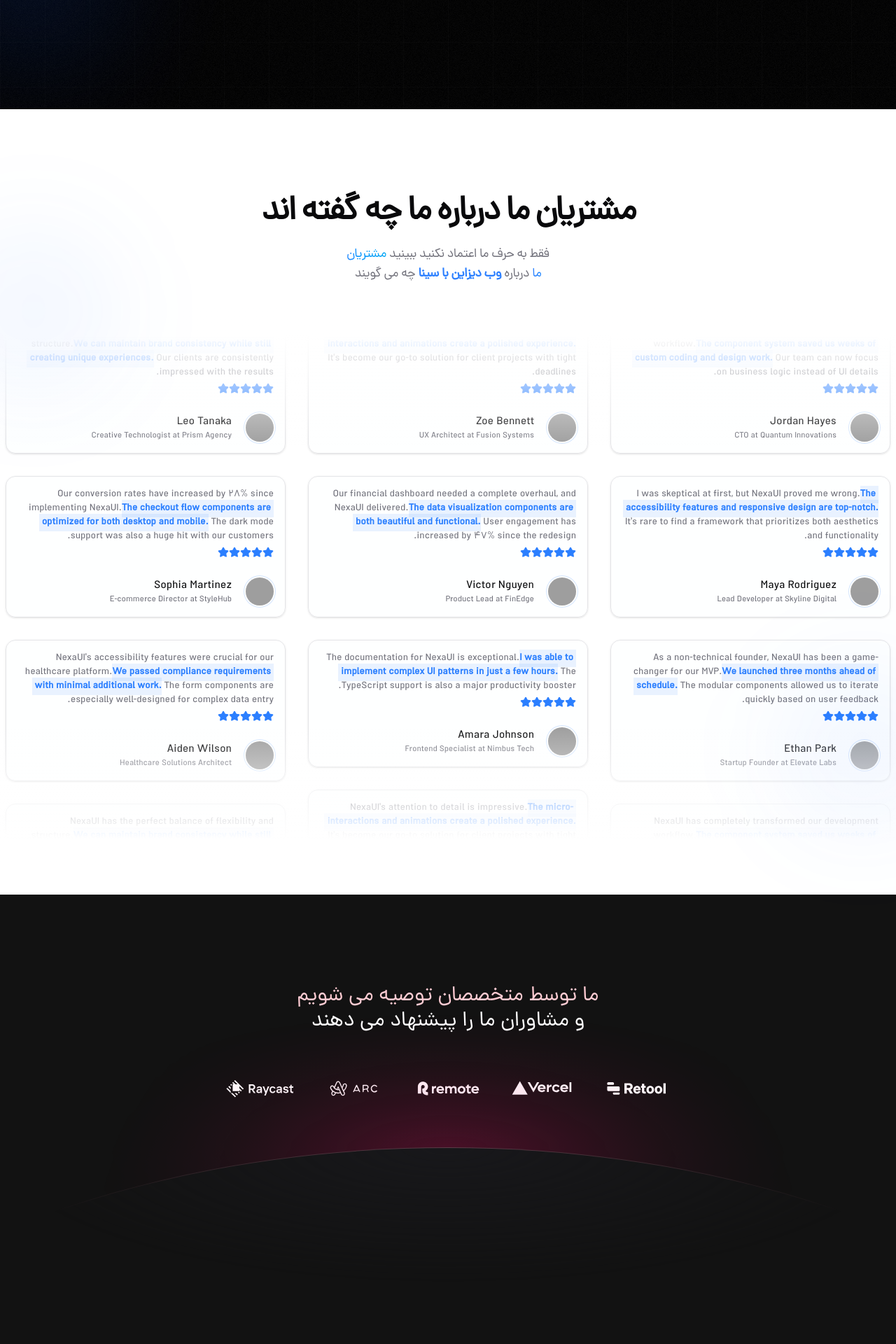
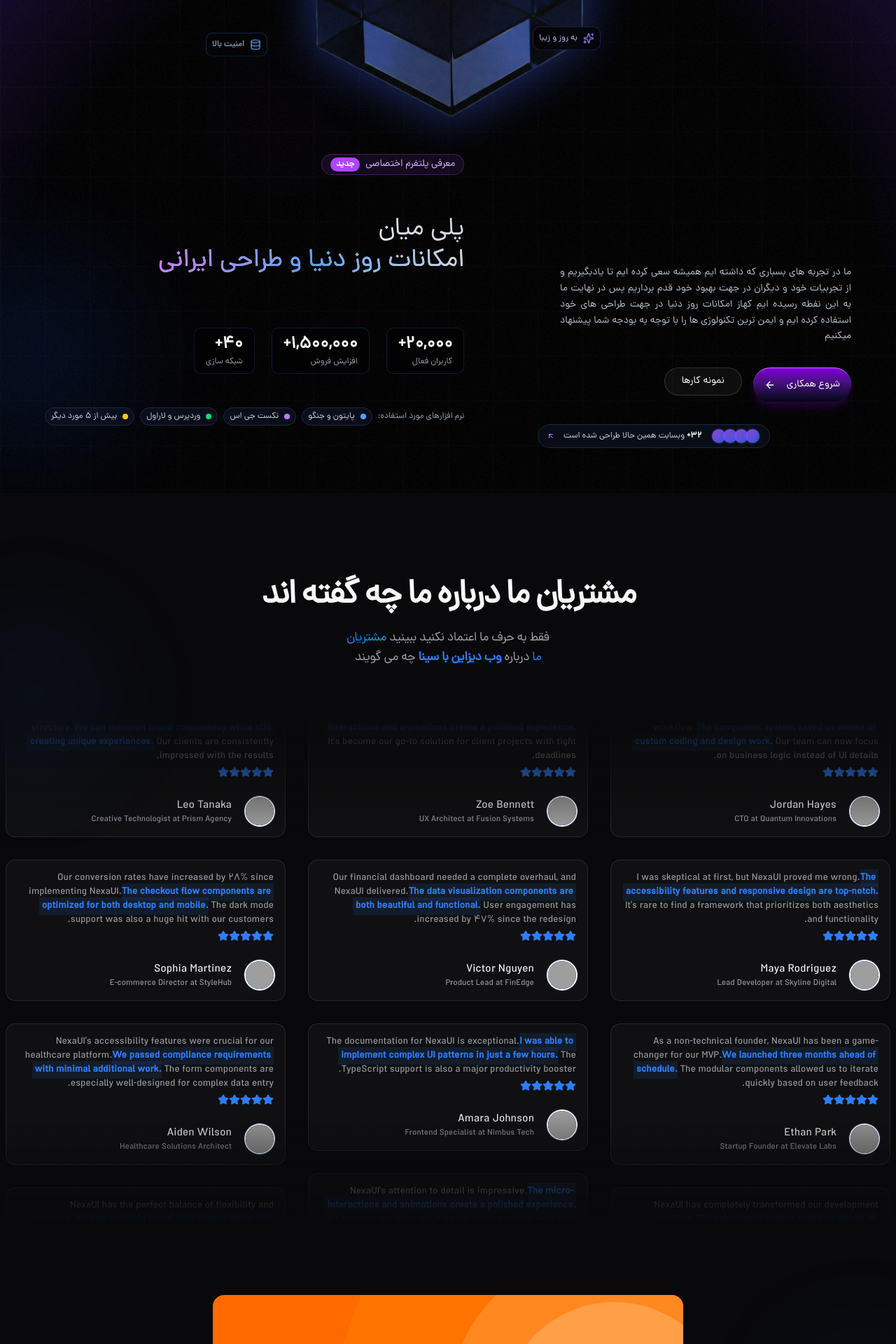
Before and after one commit to sina47822/webdesignbysina, a Next.js app: page / in a window 1280 px wide. Shown: the part 2393-4313 px from the top of the page at 70% size. Built offline with nearby package versions, Linux system fonts and the light colour scheme; grey boxes are pictures that could not be loaded.

Commit message:
change view

```diff
--- a/src/app/layout.tsx
+++ b/src/app/layout.tsx
@@ -55,7 +55,7 @@ export default function RootLayout({
         <body>
           <ThemeProvider
             attribute="class"
-            defaultTheme="system"
+            defaultTheme="dark"
             enableSystem
             disableTransitionOnChange
           >
--- a/src/components/CTA/CTA1.tsx
+++ b/src/components/CTA/CTA1.tsx
@@ -21,7 +21,7 @@ export default function CTA1() {
             src="/assets/cta/grid.svg"
           />
           <div className="relative isolate overflow-hidden px-4 py-12 sm:px-24">
-            <p className="w-fit rounded-xl bg-white px-4 py-1 text-center text-base leading-7 font-semibold text-black uppercase lg:text-left">
+            <p className="w-fit rounded-2xl bg-white px-4 py-1 text-center text-base leading-7 font-semibold text-black uppercase lg:text-left">
               ارتباط با ما
             </p>
             <h2 className="mt-3 max-w-lg text-4xl font-semibold text-white md:text-6xl">
@@ -55,6 +55,9 @@ export default function CTA1() {
             </ul>
           </div>
         </div>
+      <div className="absolute left-auto -bottom-40 left-1/2 h-96 w-20 -translate-x-1/2 -rotate-45 rounded-full bg-gray-200/30 blur-[80px] lg:left-96 lg:left-auto lg:translate-x-0"></div>
+      <div className="absolute left-auto -bottom-40 left-1/2 h-96 w-20 -translate-x-1/2 -rotate-45 rounded-full bg-gray-200/30 blur-[80px] lg:left-96 lg:left-auto lg:translate-x-0"></div>
+      <div className="absolute left-auto -bottom-40 left-1/2 h-96 w-20 -translate-x-1/2 -rotate-45 rounded-full bg-gray-200/30 blur-[80px] lg:left-96 lg:left-auto lg:translate-x-0"></div>
       </section>
     </div>
   );
--- a/src/components/CTA/CTA2.tsx
+++ b/src/components/CTA/CTA2.tsx
@@ -3,37 +3,37 @@ import { FaInstagram } from "react-icons/fa";
 
 export default function CTA2() {
   return (
-    <div className="relative flex justify-center items-center w-full max-w-4xl overflow-hidden rounded-[40px] bg-orange-500 p-6 sm:p-10 md:p-20">
+    <div className="z-1">
+      <div className="relative flex justify-center items-center w-full max-w-4xl overflow-hidden rounded-2xl bg-orange-500 p-6 sm:p-10 md:p-20">
         <div className="absolute inset-0 hidden h-full w-full overflow-hidden md:block">
           <div className="absolute top-1/2 right-[-45%] aspect-square h-[800px] w-[800px] -translate-y-1/2">
             <div className="absolute inset-0 rounded-full bg-orange-400 opacity-30"></div>
-          <div className="absolute inset-0 scale-[0.8] rounded-full bg-orange-300 opacity-30"></div>
-          <div className="absolute inset-0 scale-[0.6] rounded-full bg-orange-200 opacity-30"></div>
-          <div className="absolute inset-0 scale-[0.4] rounded-full bg-orange-100 opacity-30"></div>
-          <div className="absolute inset-0 scale-[0.2] rounded-full bg-orange-50 opacity-30"></div>
-          <div className="absolute inset-0 scale-[0.1] rounded-full bg-white/50 opacity-30"></div>
+            <div className="absolute inset-0 scale-[0.6] rounded-full bg-orange-300 opacity-30"></div>
+            <div className="absolute inset-0 scale-[0.4] rounded-full bg-orange-200 opacity-30"></div>
           </div>
         </div>
 
         <div className="relative z-10">
-        <h1 className="mb-3 text-3xl font-bold text-white sm:text-4xl md:mb-4 md:text-5xl">
+          <h1 className="mb-3 text-xl font-yekan font-bold text-white sm:text-2xl md:mb-4 md:text-3xl">
             به گروه تلگرامی ما بپیوندید
           </h1>
-        <p className="mb-6 max-w-lg text-base text-white sm:text-lg md:mb-8 text-justify">
+          <p className="mb-6 max-w-lg text-sm mt-6 text-white sm:text-md md:mb-8 text-justify">
             در اینجا پر از آموزش های روز و نحوه کار ما را مشاهده میکنید همینطور همینطور می توانید ارتباط نزدیک تری با ما داشته باشید
           </p>
 
           <div className="flex flex-col gap-4 sm:flex-row sm:gap-6">
-          <button className="flex w-full group items-center justify-between rounded-full bg-black px-5 py-3 text-white sm:w-[240px]">
+            <button className="flex w-full group items-center justify-between rounded-full bg-blue-950 px-5 py-3 text-white sm:w-[240px]">
               <Send />
-            <span className="font-medium">عضویت در کانال تلگرام</span>
+              <span className="text-md font-yekan font-bold">تلگرام</span>
               <span className="h-5 w-5 flex-shrink-0 rounded-full bg-white group-hover:bg-red-300 duration-[.2s]"></span>
             </button>
-          <button className="flex w-full group items-center justify-between rounded-full bg-black px-5 py-3 text-white sm:w-[240px]">
+            <button className="flex w-full group items-center justify-between rounded-full bg-blue-950 px-5 py-3 text-white sm:w-[240px]">
               <FaInstagram />
-            <span className="font-medium">کانال اینستاگرام</span>
+              <span className="text-md font-yekan font-bold">اینستاگرام</span>
               <span className="h-5 w-5 flex-shrink-0 rounded-full bg-white group-hover:bg-blue-600 duration-[.2s]"></span>
             </button>
+          </div>
+
         </div>
       </div>
     </div>
--- a/src/components/FAQ/FAQ1.tsx
+++ b/src/components/FAQ/FAQ1.tsx
@@ -71,7 +71,7 @@ export default function Faq1() {
           <Accordion
             type="single"
             collapsible
-            className="border-border/40 bg-card/30 w-full rounded-xl border p-2 backdrop-blur-sm"
+            className="border-border/40 bg-card/30 w-full rounded-2xl border p-2 backdrop-blur-sm"
             defaultValue="1"
           >
             {items.map((item, index) => (
--- a/src/components/Features/Feature1.tsx
+++ b/src/components/Features/Feature1.tsx
@@ -67,7 +67,7 @@ export default function Feature1() {
             {features.map((item, idx) => (
               <li
                 key={idx}
-                className="transform-gpu space-y-3 rounded-xl border bg-transparent p-4 [box-shadow:0_-20px_80px_-20px_#ff7aa42f_inset]"
+                className="transform-gpu space-y-3 rounded-2xl border bg-transparent p-4 [box-shadow:0_-20px_80px_-20px_#ff7aa42f_inset]"
               >
                 <div className="text-primary w-fit transform-gpu rounded-full border p-4 [box-shadow:0_-20px_80px_-20px_#ff7aa43f_inset] dark:[box-shadow:0_-20px_80px_-20px_#ff7aa40f_inset]">
                   {item.icon}
--- a/src/components/Hero/AppHero.tsx
+++ b/src/components/Hero/AppHero.tsx
@@ -226,14 +226,14 @@ export default function AppHero() {
         variants={containerVariants}
         initial="hidden"
         animate="visible"
-        className="relative z-10 mb-10 flex w-full max-w-[1450px] flex-grow flex-col items-center justify-center px-4 text-center sm:px-8 lg:mb-0 lg:items-end lg:justify-start lg:text-right"
+        className="relative z-10 mb-10 pt-[800px] flex w-full max-w-[1450px] flex-grow flex-col items-center justify-center px-4 text-center sm:px-8 lg:mb-0 lg:items-end lg:justify-start lg:text-right"
       >
         <motion.div className="flex w-full flex-col items-center justify-between lg:flex-row lg:items-end">
 
           <div className="mt-6 flex flex-col items-center lg:mt-0 lg:items-start">
             <motion.p
               variants={itemVariants}
-              className="mb-8 max-w-md pl-8 text-center text-lg leading-relaxed text-slate-300/90 lg:text-justify"
+              className="mb-8 max-w-md pl-8 text-center text-lg leading-relaxed text-slate-300/90 lg:text-justify text-sm"
             >
               ما در تجربه های بسباری که داشته ایم همیشه سعی کرده ایم تا یادبگیریم و از تجربیات خود و دیگران در جهت بهبود خود قدم برداریم پس در نهایت ما به این نفطه رسیده ایم کهاز امکانات روز دنیا در جهت طراحی های خود استفاده کرده ایم و ایمن ترین تکنولوژی ها را با توجه به بودجه شما پیشنهاد میکنیم
             </motion.p>
@@ -284,7 +284,7 @@ export default function AppHero() {
           <div className="w-full lg:w-auto">
             <motion.div
               variants={itemVariants}
-              className="mb-4 inline-flex items-center rounded-full border border-purple-500/30 bg-purple-500/10 px-3 py-1 text-sm text-purple-300"
+              className="mb-8 inline-flex items-center rounded-full border border-purple-500/30 bg-purple-500/10 px-3 py-1 text-sm text-purple-300"
             >
               معرفی پلتفرم اختصاصی
               <span className="mr-2 rounded-full bg-purple-500 px-2 py-0.5 text-xs font-semibold text-white">
@@ -294,7 +294,7 @@ export default function AppHero() {
 
             <motion.h1
               variants={itemVariants}
-              className="mb-6 bg-gradient-to-r from-white via-white to-gray-300 bg-clip-text text-2xl leading-tight text-transparent sm:text-3xl md:text-4xl lg:text-5xl"
+              className="mb-12 py-6 bg-gradient-to-r from-white via-white to-gray-300 bg-clip-text text-xl leading-tight text-transparent sm:text-2xl md:text-3xl lg:text-4xl"
             >
               پلی میان <br className="hidden sm:inline" />
               <span className="bg-gradient-to-r from-purple-400 via-blue-400 to-gray-300 bg-clip-text text-transparent">
@@ -305,7 +305,7 @@ export default function AppHero() {
             {/* Animated Stats Row */}
             <motion.div
               variants={itemVariants}
-              className="mb-6 flex flex-wrap justify-center gap-4 md:gap-6 lg:justify-start"
+              className="mb-12 flex flex-wrap justify-center gap-4 md:gap-6 lg:justify-start"
             >
               <div className="rounded-lg border border-purple-500/20 bg-black/40 px-4 py-2 backdrop-blur-sm">
                 <p className="text-2xl font-bold text-white">
--- a/src/components/LogoCloud/LogoCloud.tsx
+++ b/src/components/LogoCloud/LogoCloud.tsx
@@ -1,7 +1,7 @@
 
 export default function LogoCloud() {
   return (
-    <div className="h-screen w-screen overflow-hidden bg-[#121212]">
+    <div className="h-screen w-screen overflow-hidden bg-[#121212] dark:bg-secondary/20">
       <div className="mx-auto mt-32 w-screen max-w-2xl">
         <div className="text-center text-3xl text-white">
           <span className="text-rose-200">ما توسط متخصصان توصیه می شویم</span>
--- a/src/components/Pages/HomePage/HomePage.tsx
+++ b/src/components/Pages/HomePage/HomePage.tsx
@@ -14,13 +14,10 @@ const HomePage = () => {
         <MainHomePage />
         <FeatureSteps />
         <AppHero />
-        <div className="flex justify-center pt-20">
+        <div className="flex justify-center py-20">
           <Testimonials />
         </div>
-        <LogoCloud />
-        <div className="flex justify-center py-20">
-          <CTA2 />
-        </div>
+
     </main>
   )
 }
--- a/src/components/Testimonial/Testimonial.tsx
+++ b/src/components/Testimonial/Testimonial.tsx
@@ -4,6 +4,7 @@ import { cn } from '@/lib/utils';
 import { motion } from 'framer-motion';
 import { Star } from 'lucide-react';
 import { Marquee } from '@/components/ui/marquee';
+import CTA2 from '../CTA/CTA2';
 
 export function Highlight({
   children,
@@ -233,7 +234,7 @@ const testimonials = [
 
 export default function Testimonials() {
   return (
-    <section className="relative container py-10">
+    <section className="relative container py-10 flex flex-col items-center ">
       {/* Decorative elements */}
       <div className="absolute top-20 -left-20 z-10 h-64 w-64 rounded-full bg-blue-500/5 blur-3xl" />
       <div className="absolute -right-20 bottom-20 z-10 h-64 w-64 rounded-full bg-blue-500/5 blur-3xl" />
@@ -256,8 +257,7 @@ export default function Testimonials() {
           چه می گویند
         </h3>
       </motion.div>
-
-      <div className="relative mt-6 max-h-screen overflow-hidden">
+      <div className="relative mb-16 max-h-screen overflow-hidden">
         <div className="gap-4 md:columns-2 xl:columns-3 2xl:columns-4">
           {Array(Math.ceil(testimonials.length / 3))
             .fill(0)
@@ -291,6 +291,8 @@ export default function Testimonials() {
         <div className="from-background pointer-events-none absolute inset-x-0 bottom-0 h-1/4 w-full bg-gradient-to-t from-20%"></div>
         <div className="from-background pointer-events-none absolute inset-x-0 top-0 h-1/4 w-full bg-gradient-to-b from-20%"></div>
       </div>
+      {/* <LogoCloud /> */}
+      <CTA2 />
     </section>
   );
 }
```
Lines whose indentation alone changed are shown as unchanged.
